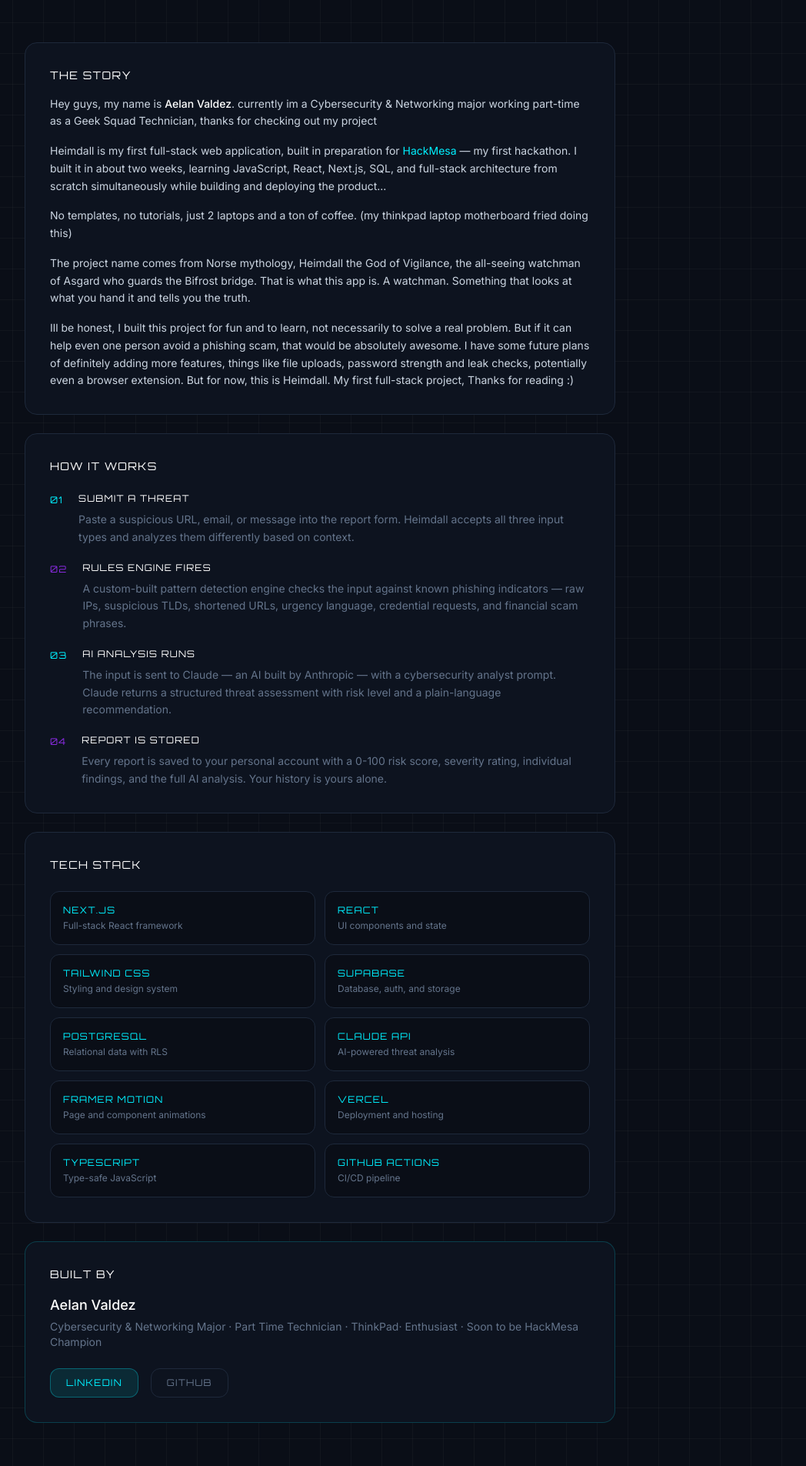
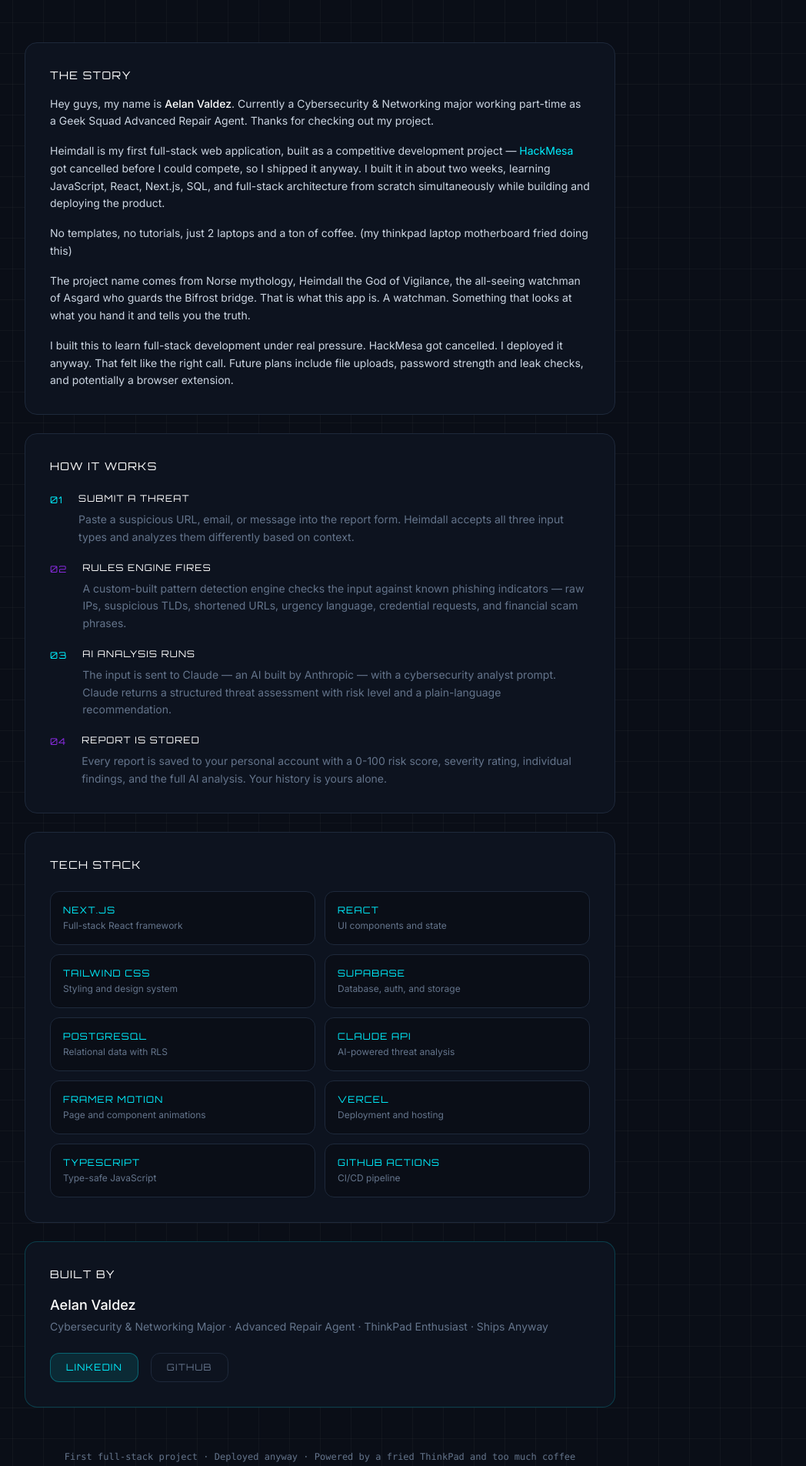
Before and after one commit to Ayelahn/Heimdall, a Next.js app: page /about in a window 1280 px wide. Shown: the part 360-2265 px from the top of the page at 77% size, without its empty margins (224-1272 px from the left). Built offline with nearby package versions, Linux system fonts and the light colour scheme; no server answers.

Commit message:
docs: update about page — rewrite story, drop HackMesa references, ship anyway

```diff
--- a/src/app/about/page.tsx
+++ b/src/app/about/page.tsx
@@ -81,15 +81,18 @@ export default function About() {
             <p>
               Hey guys, my name is{" "}
               <span className="text-white font-medium">Aelan Valdez</span>.
-              currently im a Cybersecurity & Networking major working part-time
-              as a Geek Squad Technician, thanks for checking out my project
+              Currently a Cybersecurity & Networking major working part-time as
+              a Geek Squad Advanced Repair Agent. Thanks for checking out my
+              project.
             </p>
             <p>
-              Heimdall is my first full-stack web application, built in
-              preparation for <span className="text-[#00F0FF]">HackMesa</span> —
-              my first hackathon. I built it in about two weeks, learning
-              JavaScript, React, Next.js, SQL, and full-stack architecture from
-              scratch simultaneously while building and deploying the product...
+              Heimdall is my first full-stack web application, built as a
+              competitive development project —{" "}
+              <span className="text-[#00F0FF]">HackMesa</span> got cancelled
+              before I could compete, so I shipped it anyway. I built it in
+              about two weeks, learning JavaScript, React, Next.js, SQL, and
+              full-stack architecture from scratch simultaneously while building
+              and deploying the product.
             </p>
             <p>
               No templates, no tutorials, just 2 laptops and a ton of coffee.
@@ -102,13 +105,10 @@ export default function About() {
               that looks at what you hand it and tells you the truth.
             </p>
             <p>
-              Ill be honest, I built this project for fun and to learn, not
-              necessarily to solve a real problem. But if it can help even one
-              person avoid a phishing scam, that would be absolutely awesome. I
-              have some future plans of definitely adding more features, things
-              like file uploads, password strength and leak checks, potentially
-              even a browser extension. But for now, this is Heimdall. My first
-              full-stack project, Thanks for reading :){" "}
+              I built this to learn full-stack development under real pressure.
+              HackMesa got cancelled. I deployed it anyway. That felt like the
+              right call. Future plans include file uploads, password strength
+              and leak checks, and potentially a browser extension.
             </p>
           </div>
         </motion.div>
@@ -180,8 +180,8 @@ export default function About() {
           </h2>
           <p className="text-white font-medium text-lg mb-1">Aelan Valdez</p>
           <p className="text-[#64748B] text-sm mb-6">
-            Cybersecurity & Networking Major · Part Time Technician · ThinkPad·
-            Enthusiast · Soon to be HackMesa Champion
+            Cybersecurity & Networking Major · Advanced Repair Agent · ThinkPad
+            Enthusiast · Ships Anyway
           </p>
           <div className="flex gap-4">
             <a
@@ -216,8 +216,8 @@ export default function About() {
           transition={{ duration: 0.5, delay: 0.55 }}
         >
           <p className="text-[#64748B] text-xs font-mono">
-            Built for HackMesa 2026 · First full-stack project · Powered by a
-            fried Thinkpad and too much coffee
+            First full-stack project · Deployed anyway · Powered by a fried
+            ThinkPad and too much coffee
           </p>
         </motion.div>
       </div>
```
